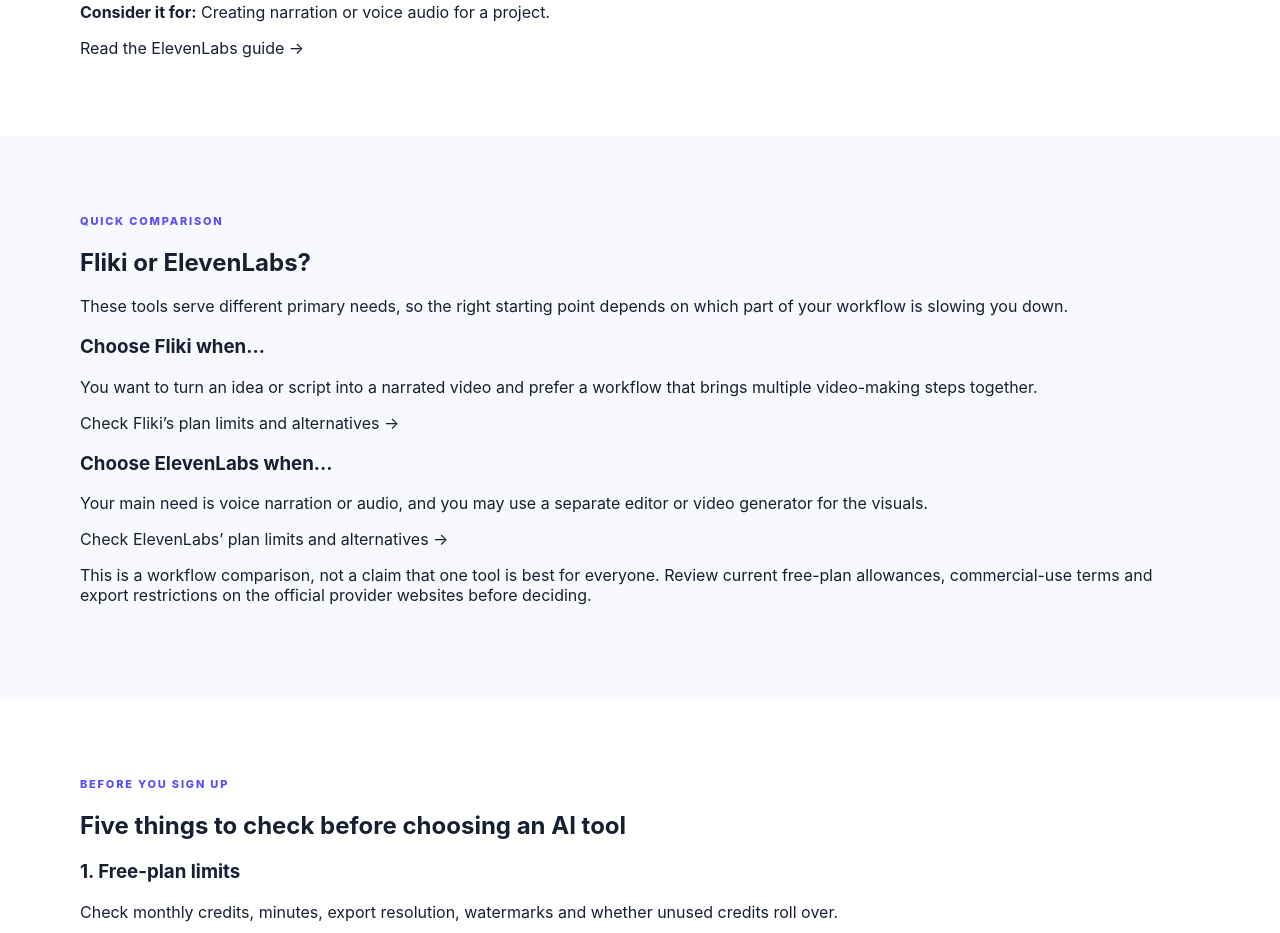
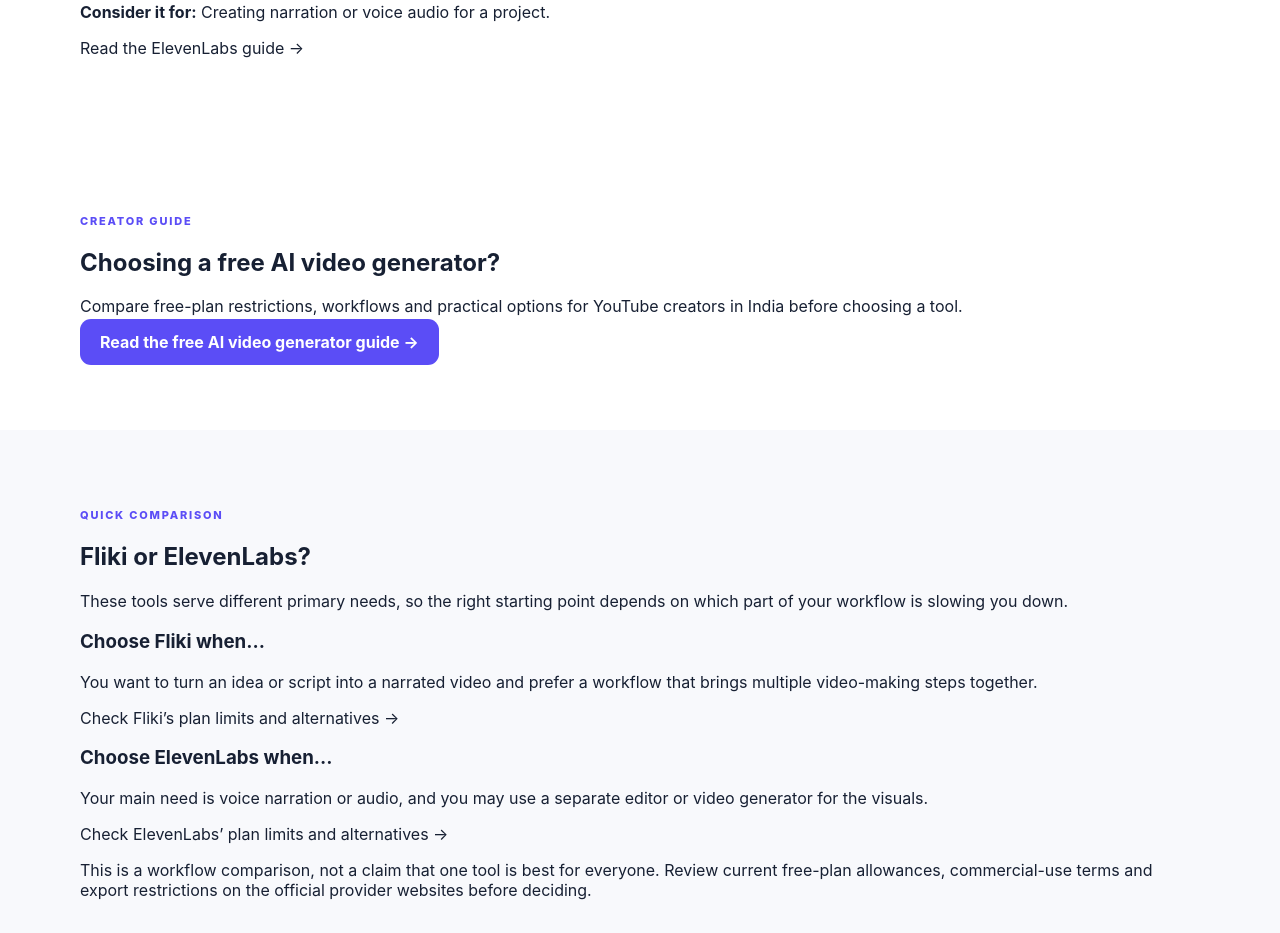
Before and after one commit to alenlenthang4/ai-pick, a Next.js app: page /tools in a window 1280 px wide. Shown: the part 1080-2013 px from the top of the page. Built offline with nearby package versions, Linux system fonts and the light colour scheme.

Commit message:
Link tools directory to new video guide

```diff
--- a/app/tools/page.tsx
+++ b/app/tools/page.tsx
@@ -75,6 +75,15 @@
               </article>
             ))}
           </div>
+        </div>
+      </section>
+
+      <section className="section">
+        <div className="wrap">
+          <div className="kicker">CREATOR GUIDE</div>
+          <h2>Choosing a free AI video generator?</h2>
+          <p className="wideText">Compare free-plan restrictions, workflows and practical options for YouTube creators in India before choosing a tool.</p>
+          <a className="button" href="/guides/best-free-ai-video-generators-youtube-india">Read the free AI video generator guide →</a>
         </div>
       </section>
 
```
